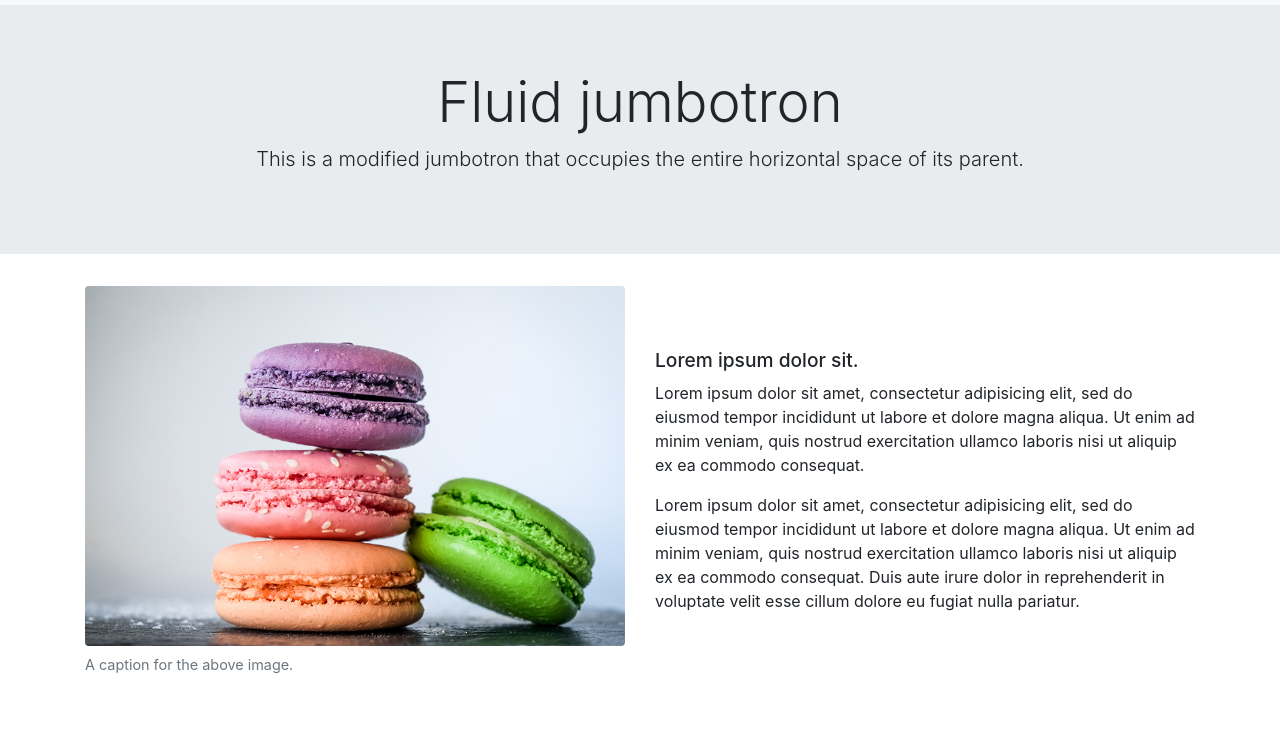
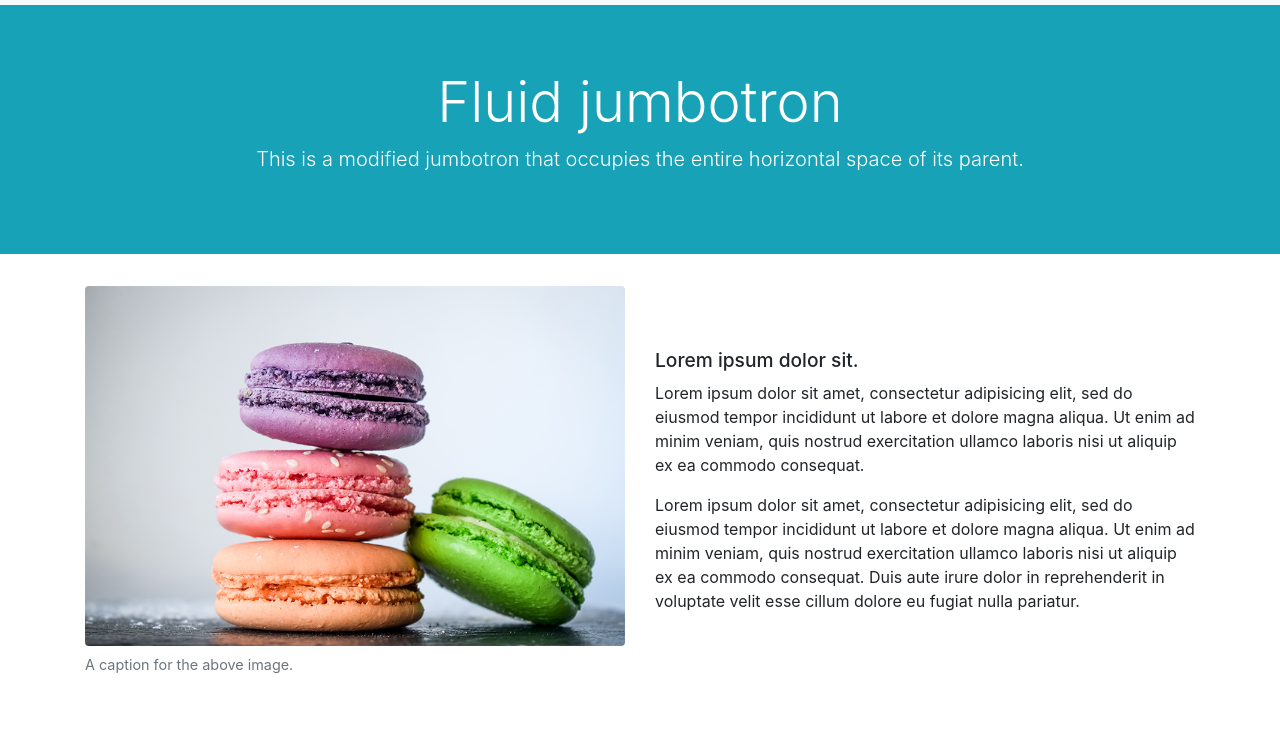
Before and after one commit to guthember/bootstrap4-03-hw, a plain HTML site: page index.html in a window 1280 px wide. Shown: the part 71-800 px from the top of the page. Drawn offline with nearby package versions, Linux system fonts and the light colour scheme.

Commit message:
Jumbotron colors has been corrected

```diff
--- a/css/main.css
+++ b/css/main.css
@@ -6,6 +6,11 @@
   margin-left: 100px;
 }
 
+.jumbotron-colors {
+  background-color: #17A2B8;
+  color: white;
+}
+
 .main-h-font {
   font-size: 1.2rem;
 }
--- a/index.html
+++ b/index.html
@@ -32,7 +32,7 @@
   <!--  end navbar -->
 
   <!--  fluid jumbotron -->
-  <div class="jumbotron jumbotron-fluid">
+  <div class="jumbotron jumbotron-fluid jumbotron-colors">
     <div class="container text-center">
       <h1 class="display-4">Fluid jumbotron</h1>
       <p class="lead">This is a modified jumbotron that occupies the entire horizontal space of its parent.</p>
```
